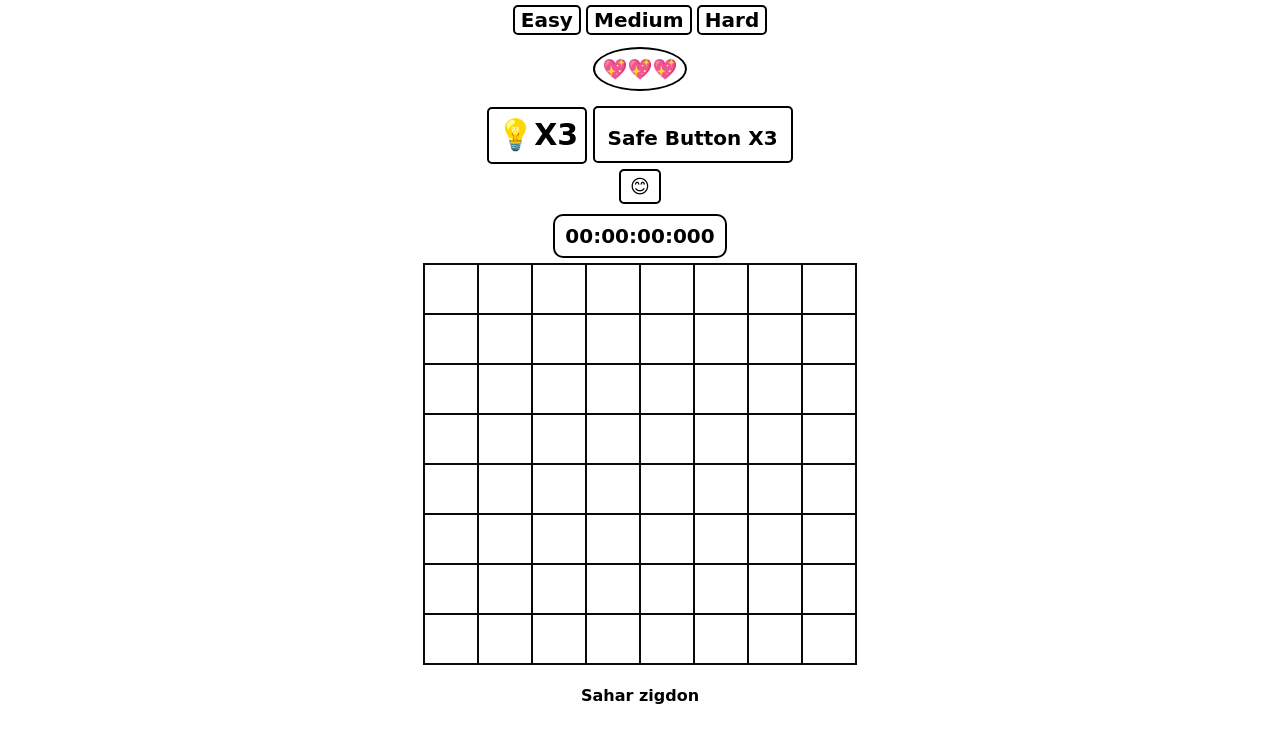
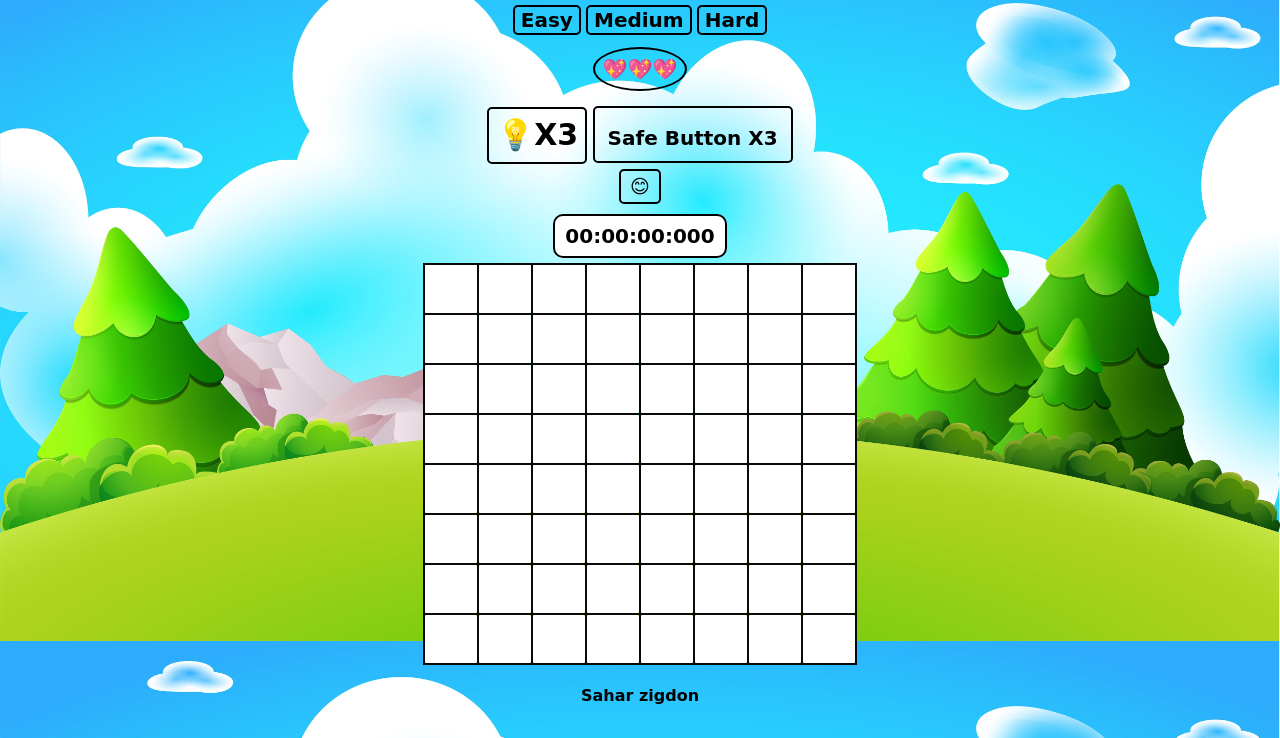
Before and after one commit to SaharZig123/mine-sweeper, a plain HTML site: page index.html in a window 1280 px wide. Shown: the part 62-800 px from the top of the page. Drawn offline with Linux system fonts and the light colour scheme; the site is published under a folder, as on GitHub Pages, so addresses that start at the root find nothing.

Commit message:
Add files via upload

```diff
--- a/index.html
+++ b/index.html
@@ -5,7 +5,7 @@
     <title>Mine Sweeper</title>
 </head>
 
-<body style="background-image: url('/img/background.jpg');" onload="initGame()">
+<body style="background-image: url('img/background.jpg')" onload="initGame()">
     <h1>MineSweeper</h1>
     <button data-lives="1" data-size="4" data-mines="2" class="btn btn1" onclick="getLevel(this)">Easy</button>
     <button data-lives="3" data-size="8" data-mines="12" class="btn btn2" onclick="getLevel(this)">Medium</button>
```
